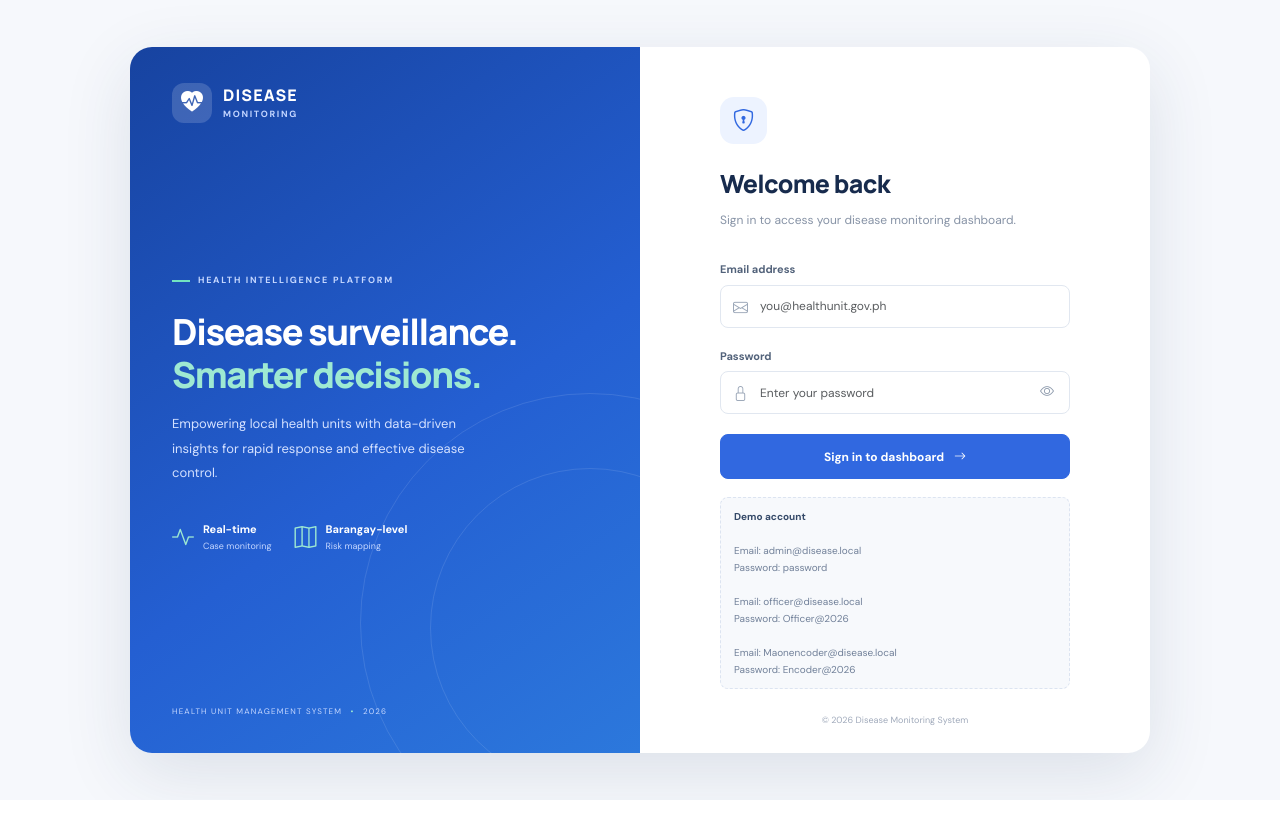
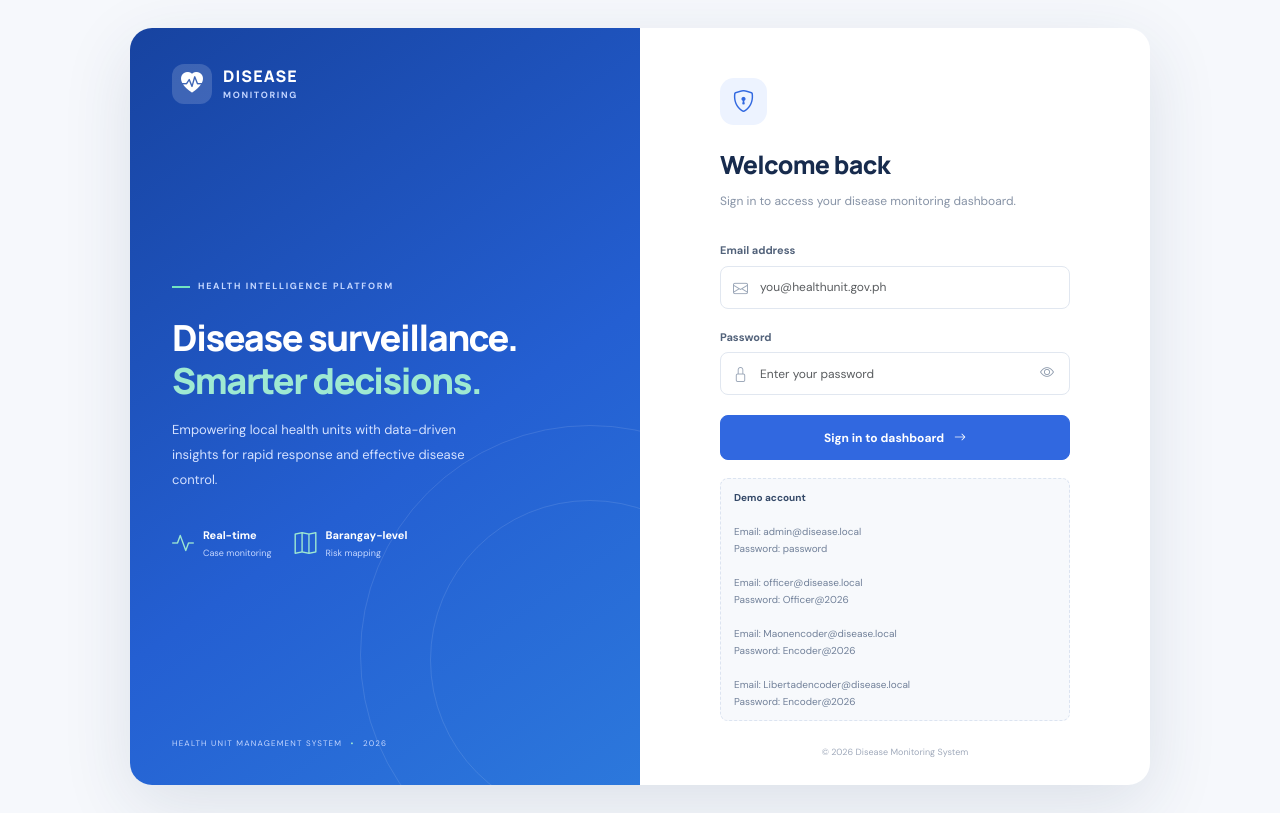
Before and after one commit to Mmeeellll/disease-monitoring-system, a PHP site: page /login.php in a window 1280 px wide. Run offline with PHP 8.4, Linux system fonts and the light colour scheme.

Commit message:
new update

```diff
--- a/login.php
+++ b/login.php
@@ -92,7 +92,8 @@ if ($_SERVER['REQUEST_METHOD'] === 'POST') {
           <b>Demo account</b><br><br>
           Email: admin@disease.local<br>Password: password<br><br>
           Email: officer@disease.local<br>Password: Officer@2026<br><br>
-          Email: Maonencoder@disease.local<br>Password: Encoder@2026
+          Email: Maonencoder@disease.local<br>Password: Encoder@2026<br><br>
+          Email: Libertadencoder@disease.local<br>Password: Encoder@2026
         </div>
       </div>
       <div class="login-copyright">© <?= date('Y') ?> Disease Monitoring System</div>
```
